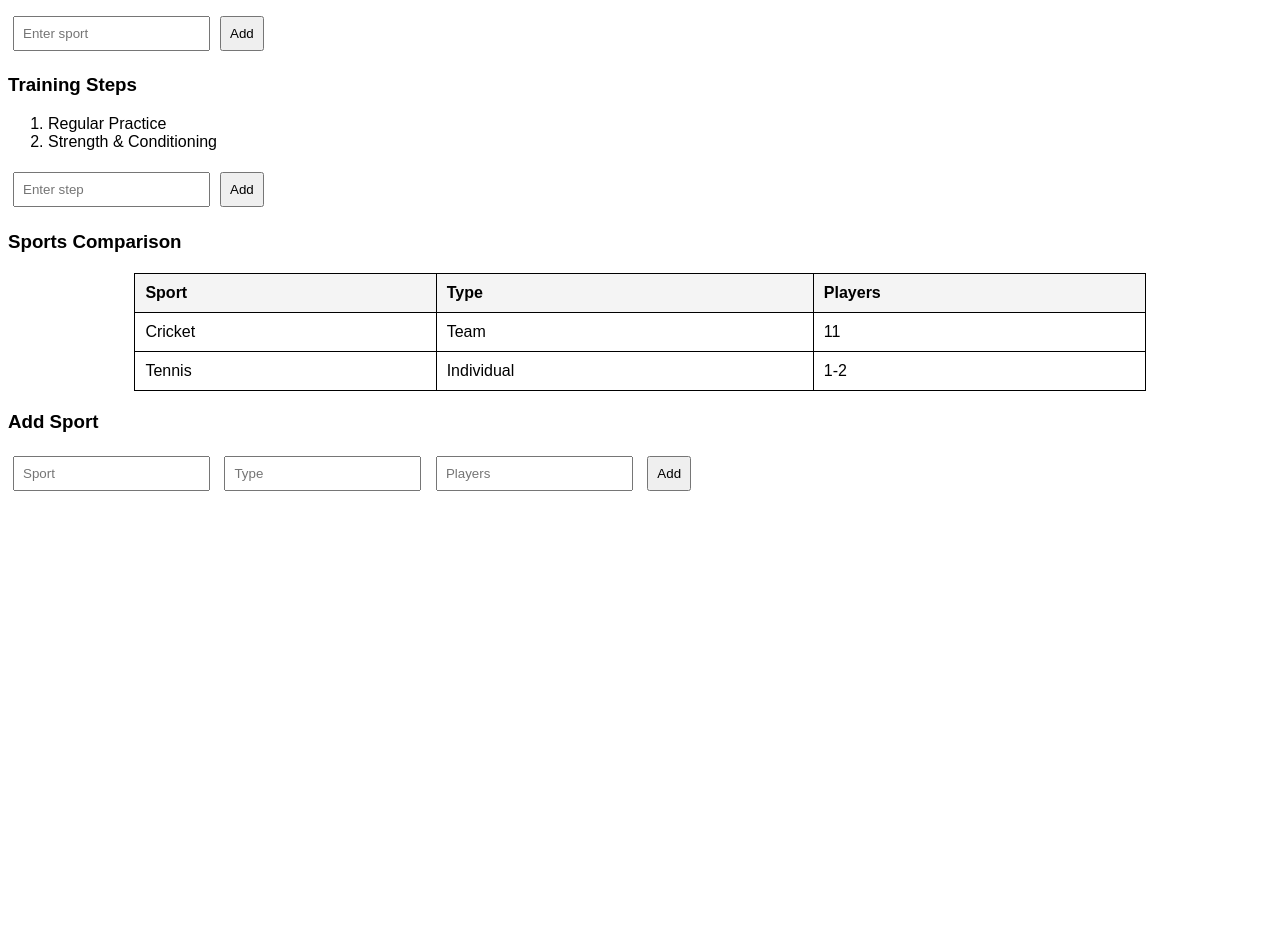
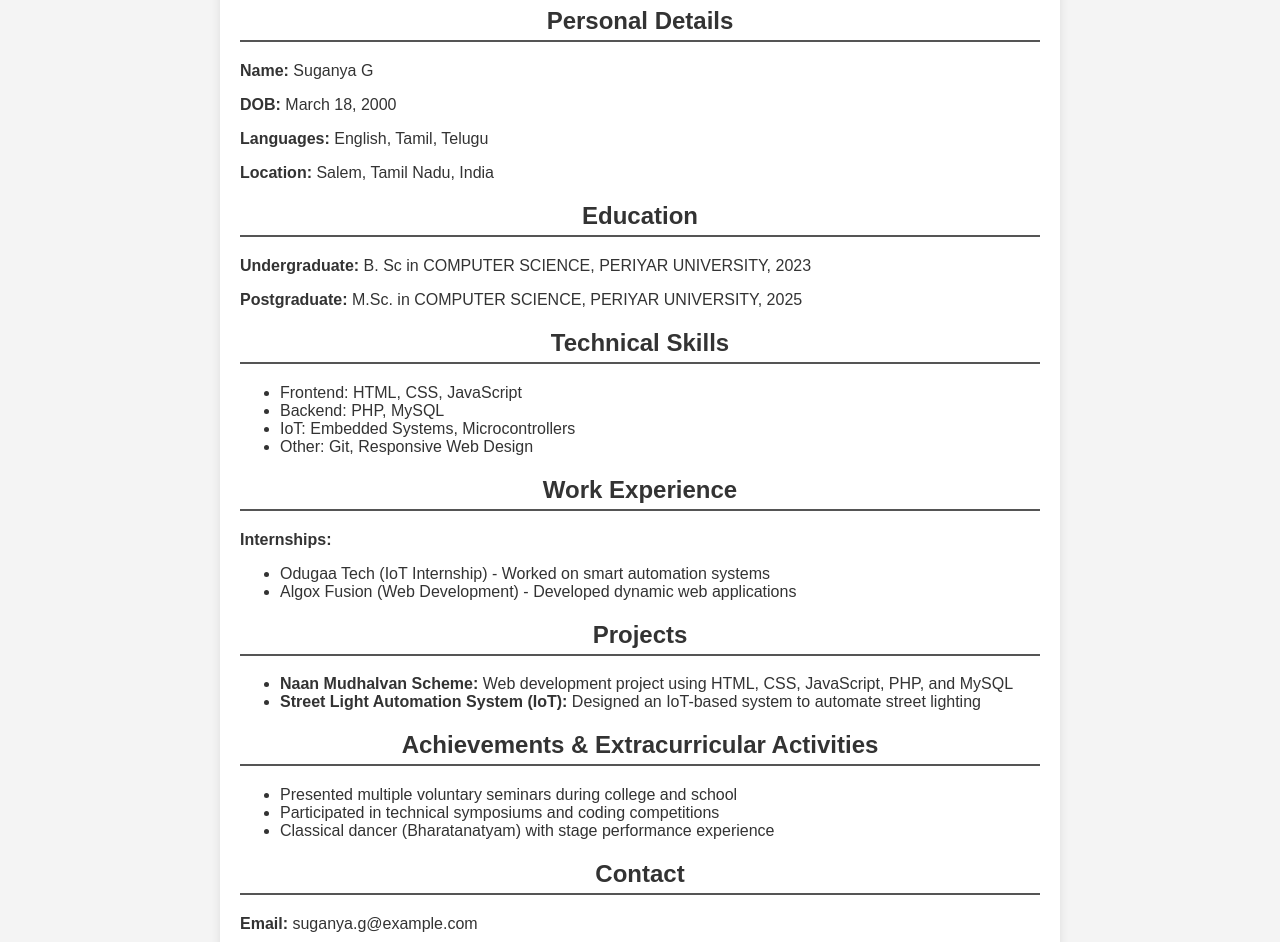
Before and after one commit to nesikasm/nesiela, a plain HTML site: page index.html in a window 1280 px wide. Shown: the part 168-1110 px from the top of the page. Before the commit the page ends 800 px from the top, so only its background shows below. Drawn offline with Linux system fonts and the light colour scheme.

Commit message:
Update index.html

```diff
--- a/index.html
+++ b/index.html
@@ -3,83 +3,119 @@
 <head>
     <meta charset="UTF-8">
     <meta name="viewport" content="width=device-width, initial-scale=1.0">
-    <title>Sports Info</title>
+    <title>My Bio-Data</title>
     <style>
-        body { font-family: Arial, sans-serif; }
-        table { width: 80%; margin: 20px auto; border-collapse: collapse; }
-        th, td { border: 1px solid black; padding: 10px; text-align: left; }
-        th { background: #f4f4f4; cursor: pointer; }
-        input, button { margin: 5px; padding: 8px; }
+        body {
+            font-family: Arial, sans-serif;
+            margin: 0;
+            padding: 20px;
+            background-color: #f4f4f4;
+            color: #333;
+        }
+        .container {
+            max-width: 800px;
+            margin: auto;
+            background: white;
+            padding: 20px;
+            border-radius: 10px;
+            box-shadow: 0 0 10px rgba(0, 0, 0, 0.1);
+        }
+        h1, h2 {
+            text-align: center;
+        }
+        .section {
+            margin-bottom: 20px;
+        }
+        .section h2 {
+            border-bottom: 2px solid #555;
+            padding-bottom: 5px;
+        }
+        .toggle-btn {
+            display: block;
+            margin: 10px auto;
+            padding: 10px 15px;
+            background-color: #333;
+            color: white;
+            border: none;
+            cursor: pointer;
+            border-radius: 5px;
+        }
+        .dark-mode {
+            background-color: #333;
+            color: white;
+        }
+        .dark-mode .container {
+            background: #444;
+        }
     </style>
+    <script>
+        function toggleTheme() {
+            document.body.classList.toggle("dark-mode");
+        }
+    </script>
 </head>
 <body>
+    <button class="toggle-btn" onclick="toggleTheme()">Toggle Theme</button>
+    <div class="container">
+        <h1>My Bio-Data</h1>
 
-    <h2>Sports and Training</h2>
+        <div class="section">
+            <h2>Personal Details</h2>
+            <p><strong>Name:</strong> Suganya G</p>
+            <p><strong>DOB:</strong> March 18, 2000</p>
+            <p><strong>Languages:</strong> English, Tamil, Telugu</p>
+            <p><strong>Location:</strong> Salem, Tamil Nadu, India</p>
+        </div>
 
-    <h3>Popular Sports</h3>
-    <ul id="sports-list">
-        <li>Cricket</li>
-        <li>Basketball</li>
-        <li>Tennis</li>
-    </ul>
-    <input id="newSport" placeholder="Enter sport"><button onclick="addItem('sports-list', 'newSport')">Add</button>
+        <div class="section">
+            <h2>Education</h2>
+            <p><strong>Undergraduate:</strong> B. Sc in COMPUTER SCIENCE, PERIYAR UNIVERSITY, 2023</p>
+            <p><strong>Postgraduate:</strong> M.Sc. in COMPUTER SCIENCE, PERIYAR UNIVERSITY, 2025</p>
+        </div>
 
-    <h3>Training Steps</h3>
-    <ol id="training-steps">
-        <li>Regular Practice</li>
-        <li>Strength & Conditioning</li>
-    </ol>
-    <input id="newStep" placeholder="Enter step"><button onclick="addItem('training-steps', 'newStep')">Add</button>
+        <div class="section">
+            <h2>Technical Skills</h2>
+            <ul>
+                <li>Frontend: HTML, CSS, JavaScript</li>
+                <li>Backend: PHP, MySQL</li>
+                <li>IoT: Embedded Systems, Microcontrollers</li>
+                <li>Other: Git, Responsive Web Design</li>
+            </ul>
+        </div>
 
-    <h3>Sports Comparison</h3>
-    <table id="sports-table">
-        <tr>
-            <th onclick="sortTable(0)">Sport</th>
-            <th onclick="sortTable(1)">Type</th>
-            <th onclick="sortTable(2)">Players</th>
-        </tr>
-        <tr><td>Cricket</td><td>Team</td><td>11</td></tr>
-        <tr><td>Tennis</td><td>Individual</td><td>1-2</td></tr>
-    </table>
+        <div class="section">
+            <h2>Work Experience</h2>
+            <p><strong>Internships:</strong></p>
+            <ul>
+                <li>Odugaa Tech (IoT Internship) - Worked on smart automation systems</li>
+                <li>Algox Fusion (Web Development) - Developed dynamic web applications</li>
+            </ul>
+        </div>
 
-    <h3>Add Sport</h3>
-    <input id="sport" placeholder="Sport">
-    <input id="type" placeholder="Type">
-    <input id="players" placeholder="Players">
-    <button onclick="addSport()">Add</button>
+        <div class="section">
+            <h2>Projects</h2>
+            <ul>
+                <li><strong>Naan Mudhalvan Scheme:</strong> Web development project using HTML, CSS, JavaScript, PHP, and MySQL</li>
+                <li><strong>Street Light Automation System (IoT):</strong> Designed an IoT-based system to automate street lighting</li>
+            </ul>
+        </div>
 
-    <script>
-        function addItem(listId, inputId) {
-            let input = document.getElementById(inputId);
-            if (input.value.trim()) {
-                let li = document.createElement("li");
-                li.textContent = input.value;
-                document.getElementById(listId).appendChild(li);
-                input.value = "";
-            } else alert("Enter valid input!");
-        }
+        <div class="section">
+            <h2>Achievements & Extracurricular Activities</h2>
+            <ul>
+                <li>Presented multiple voluntary seminars during college and school</li>
+                <li>Participated in technical symposiums and coding competitions</li>
+                <li>Classical dancer (Bharatanatyam) with stage performance experience</li>
+            </ul>
+        </div>
 
-        function addSport() {
-            let table = document.getElementById("sports-table");
-            let sport = document.getElementById("sport").value;
-            let type = document.getElementById("type").value;
-            let players = document.getElementById("players").value;
-            if (sport && type && players) {
-                let row = table.insertRow();
-                row.innerHTML = `<td>${sport}</td><td>${type}</td><td>${players}</td>`;
-                document.getElementById("sport").value = "";
-                document.getElementById("type").value = "";
-                document.getElementById("players").value = "";
-            } else alert("Fill all fields!");
-        }
-
-        function sortTable(col) {
-            let table = document.getElementById("sports-table");
-            let rows = Array.from(table.rows).slice(1);
-            rows.sort((a, b) => a.cells[col].textContent.localeCompare(b.cells[col].textContent));
-            rows.forEach(row => table.appendChild(row));
-        }
-    </script>
-
+        <div class="section">
+            <h2>Contact</h2>
+            <p><strong>Email:</strong> suganya.g@example.com</p>
+            <p><strong>Phone:</strong> +91 9486957231</p>
+            <p><strong>LinkedIn:</strong> <a href="https://linkedin.com/in/suganyag" target="_blank">linkedin.com/in/suganyag</a></p>
+            <p><strong>GitHub:</strong> <a href="https://github.com/suganyag" target="_blank">github.com/suganyag</a></p>
+        </div>
+    </div>
 </body>
 </html>
```
